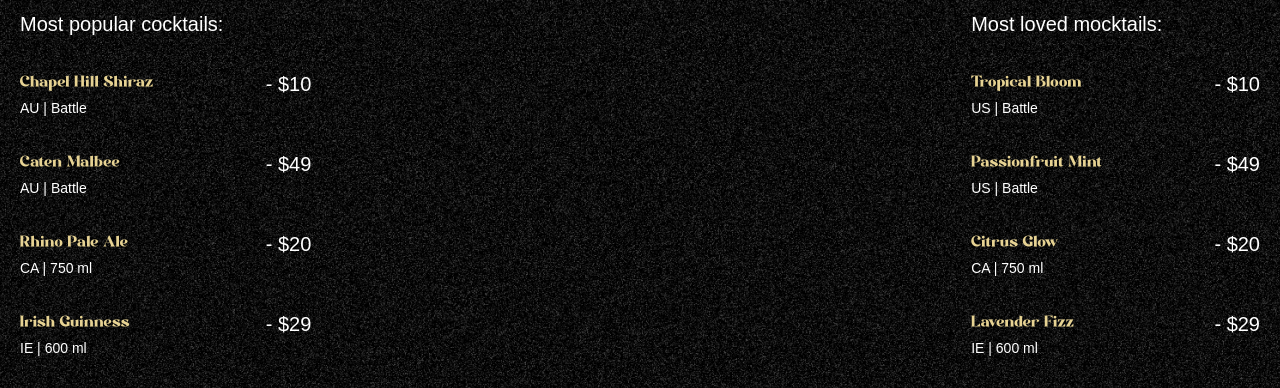
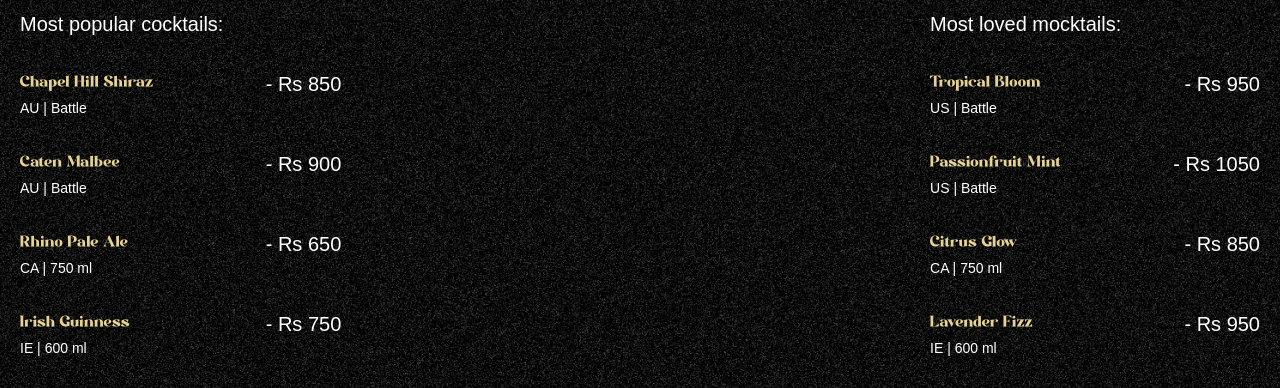
Before and after one commit to AKashT1729/Gsap_Landing_page, a React app: page / in a window 1280 px wide. Shown: the part 950-1338 px from the top of the page. Built offline with nearby package versions, Linux system fonts and the light colour scheme; the HTML template or start-up script is replaced by a standard one; a web font is replaced by a local one.

Commit message:
Update cocktail prices to reflect local currency and remove About component

```diff
--- a/constants/index.js
+++ b/constants/index.js
@@ -22,25 +22,25 @@
 	name: "Chapel Hill Shiraz",
 	country: "AU",
 	detail: "Battle",
-	price: "$10",
+	price: "Rs 850",
  },
  {
 	name: "Caten Malbee",
 	country: "AU",
 	detail: "Battle",
-	price: "$49",
+	price: "Rs 900",
  },
  {
 	name: "Rhino Pale Ale",
 	country: "CA",
 	detail: "750 ml",
-	price: "$20",
+	price: "Rs 650",
  },
  {
 	name: "Irish Guinness",
 	country: "IE",
 	detail: "600 ml",
-	price: "$29",
+	price: "Rs 750",
  },
 ];
 
@@ -49,25 +49,25 @@
 	name: "Tropical Bloom",
 	country: "US",
 	detail: "Battle",
-	price: "$10",
+	price: "Rs 950",
  },
  {
 	name: "Passionfruit Mint",
 	country: "US",
 	detail: "Battle",
-	price: "$49",
+	price: "Rs 1050",
  },
  {
 	name: "Citrus Glow",
 	country: "CA",
 	detail: "750 ml",
-	price: "$20",
+	price: "Rs 850",
  },
  {
 	name: "Lavender Fizz",
 	country: "IE",
 	detail: "600 ml",
-	price: "$29",
+	price: "Rs 950",
  },
 ];
 
```
Also changed, not shown: src/components/About.jsx (deleted, +0 -11 lines).
